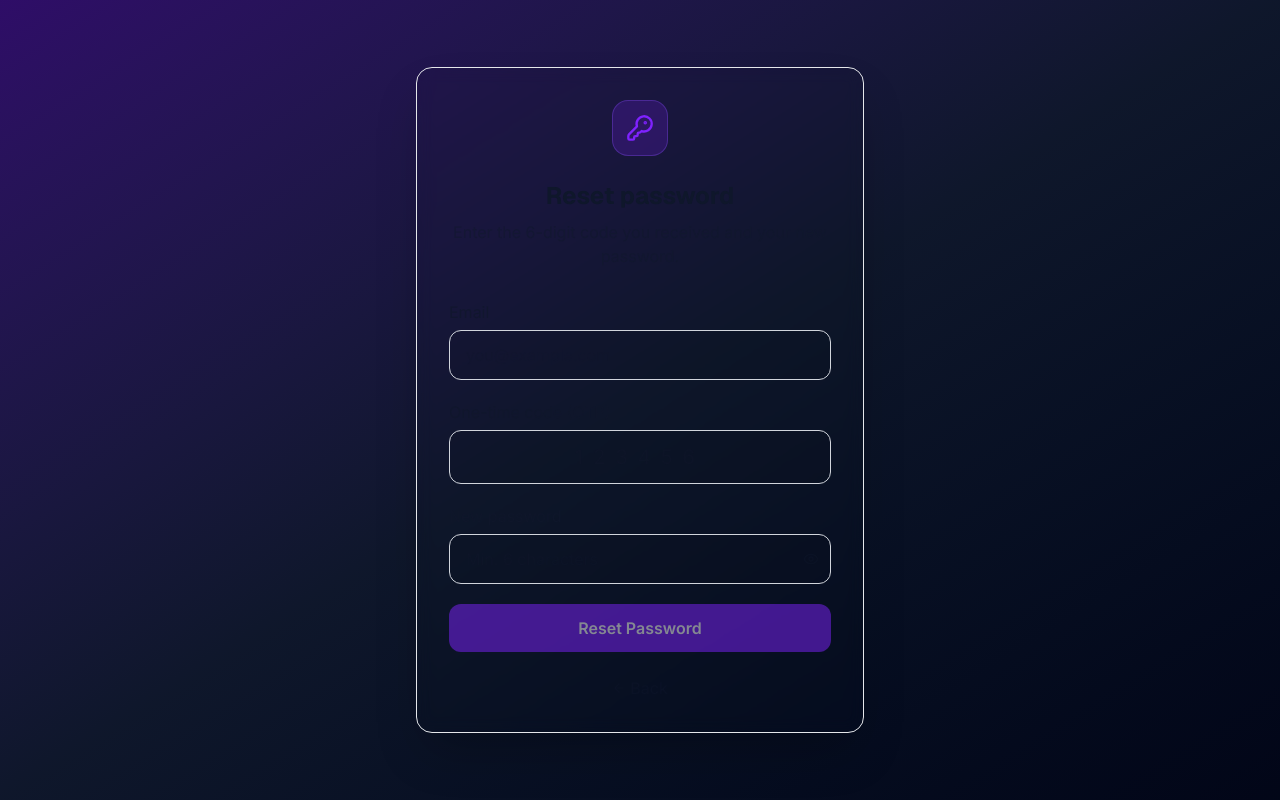
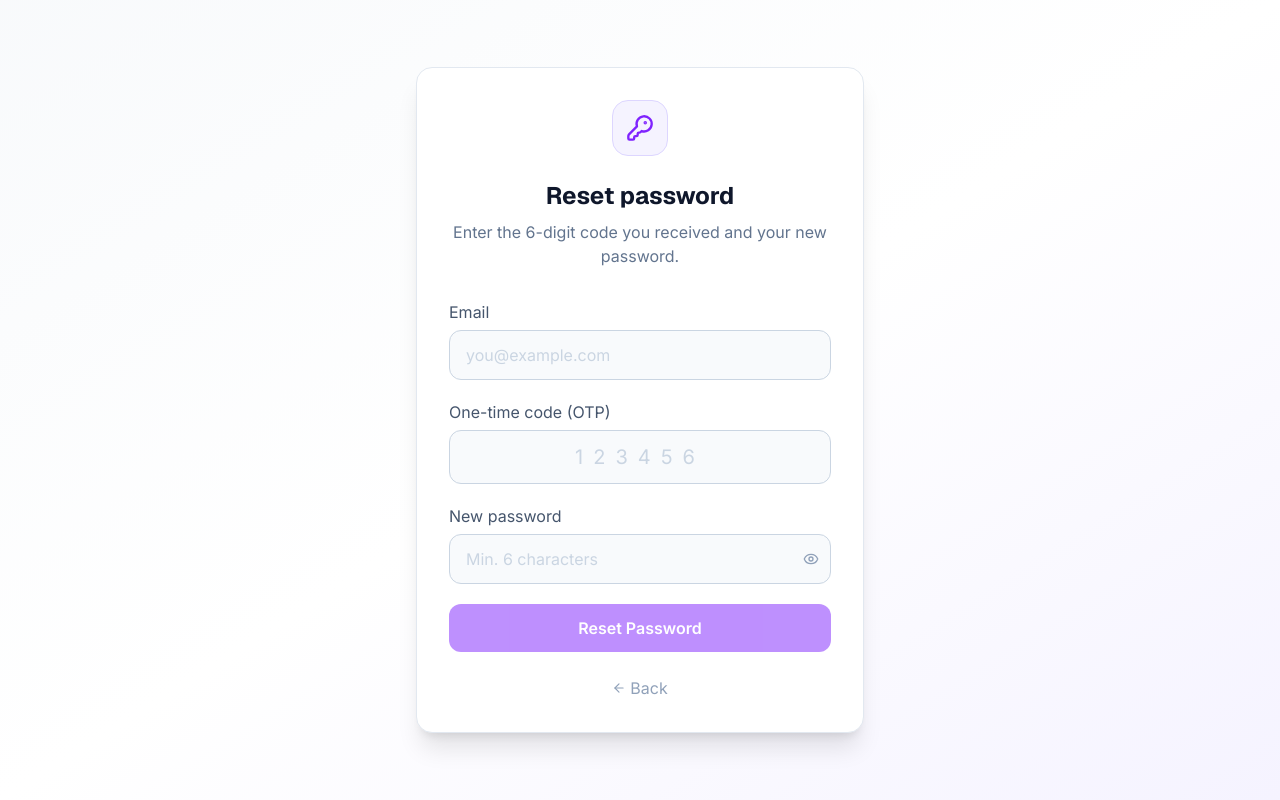
Before and after one commit to bhavik41/VaultShareFrontened, a React (Vite) app: page /reset-password in a window 1280 px wide. Built offline with nearby package versions, Linux system fonts and the light colour scheme; no server answers.

Commit message:
fix: switch ResetPasswordPage to the light theme
Same dark-gradient/near-transparent-card readability issue as
ForgotPasswordPage. Applies the same light theme (white card, slate
text, violet accents) for consistency across the auth flow.

```diff
--- a/src/pages/ResetPasswordPage.tsx
+++ b/src/pages/ResetPasswordPage.tsx
@@ -32,18 +32,18 @@ export default function ResetPasswordPage() {
   }
 
   return (
-    <div className="min-h-screen w-full flex items-center justify-center bg-gradient-to-br from-violet-950 via-slate-900 to-slate-950 p-4">
+    <div className="min-h-screen w-full flex items-center justify-center bg-gradient-to-br from-slate-50 via-white to-violet-50 p-4">
       <div className="w-full max-w-md">
-        <div className="bg-black/3 border border-gray-200 rounded-2xl p-8 backdrop-blur-sm shadow-2xl">
+        <div className="bg-white border border-slate-200 rounded-2xl p-8 shadow-xl">
           {/* Icon */}
           <div className="flex justify-center mb-6">
-            <div className="h-14 w-14 rounded-2xl bg-violet-600/20 border border-violet-500/30 flex items-center justify-center">
+            <div className="h-14 w-14 rounded-2xl bg-violet-50 border border-violet-200 flex items-center justify-center">
               <KeyRound className="h-7 w-7 text-violet-600" />
             </div>
           </div>
 
           <h1 className="text-2xl font-bold text-slate-900 text-center mb-2">Reset password</h1>
-          <p className="text-slate-900/50 text-base text-center mb-8">
+          <p className="text-slate-500 text-base text-center mb-8">
             Enter the 6-digit code you received and your new password.
           </p>
 
@@ -51,24 +51,24 @@ export default function ResetPasswordPage() {
             <div className="flex flex-col items-center gap-4">
               <CheckCircle2 className="h-12 w-12 text-emerald-600" />
               <p className="text-slate-900 font-medium">Password reset successfully!</p>
-              <p className="text-slate-900/50 text-base text-center">Redirecting to sign in…</p>
+              <p className="text-slate-500 text-base text-center">Redirecting to sign in…</p>
             </div>
           ) : (
             <form onSubmit={handleSubmit} className="space-y-5">
               <div>
-                <label className="block text-base text-slate-900/70 mb-1.5">Email</label>
+                <label className="block text-base text-slate-600 mb-1.5">Email</label>
                 <input
                   type="email"
                   required
                   value={email}
                   onChange={(e) => setEmail(e.target.value)}
                   placeholder="you@example.com"
-                  className="w-full bg-black/5 border border-gray-300 rounded-xl px-4 py-3 text-slate-900 placeholder:text-slate-900/30 focus:outline-none focus:ring-2 focus:ring-violet-500 transition"
+                  className="w-full bg-slate-50 border border-slate-300 rounded-xl px-4 py-3 text-slate-900 placeholder:text-slate-300 focus:outline-none focus:ring-2 focus:ring-violet-500 focus:border-violet-400 transition"
                 />
               </div>
 
               <div>
-                <label className="block text-base text-slate-900/70 mb-1.5">One-time code (OTP)</label>
+                <label className="block text-base text-slate-600 mb-1.5">One-time code (OTP)</label>
                 <input
                   type="text"
                   required
@@ -76,12 +76,12 @@ export default function ResetPasswordPage() {
                   value={otp}
                   onChange={(e) => setOtp(e.target.value.replace(/\D/g, ""))}
                   placeholder="123456"
-                  className="w-full bg-black/5 border border-gray-300 rounded-xl px-4 py-3 text-slate-900 text-center text-xl tracking-[0.5em] placeholder:text-slate-900/30 focus:outline-none focus:ring-2 focus:ring-violet-500 transition"
+                  className="w-full bg-slate-50 border border-slate-300 rounded-xl px-4 py-3 text-slate-900 text-center text-xl tracking-[0.5em] placeholder:text-slate-300 focus:outline-none focus:ring-2 focus:ring-violet-500 focus:border-violet-400 transition"
                 />
               </div>
 
               <div>
-                <label className="block text-base text-slate-900/70 mb-1.5">New password</label>
+                <label className="block text-base text-slate-600 mb-1.5">New password</label>
                 <div className="relative">
                   <input
                     type={showPassword ? "text" : "password"}
@@ -90,12 +90,12 @@ export default function ResetPasswordPage() {
                     value={newPassword}
                     onChange={(e) => setNewPassword(e.target.value)}
                     placeholder="Min. 6 characters"
-                    className="w-full bg-black/5 border border-gray-300 rounded-xl px-4 py-3 pr-12 text-slate-900 placeholder:text-slate-900/30 focus:outline-none focus:ring-2 focus:ring-violet-500 transition"
+                    className="w-full bg-slate-50 border border-slate-300 rounded-xl px-4 py-3 pr-12 text-slate-900 placeholder:text-slate-300 focus:outline-none focus:ring-2 focus:ring-violet-500 focus:border-violet-400 transition"
                   />
                   <button
                     type="button"
                     onClick={() => setShowPassword((v) => !v)}
-                    className="absolute right-3 top-1/2 -translate-y-1/2 text-slate-900/40 hover:text-slate-900/70 transition"
+                    className="absolute right-3 top-1/2 -translate-y-1/2 text-slate-400 hover:text-slate-600 transition"
                   >
                     {showPassword ? <EyeOff className="h-4 w-4" /> : <Eye className="h-4 w-4" />}
                   </button>
@@ -103,7 +103,7 @@ export default function ResetPasswordPage() {
               </div>
 
               {error && (
-                <p className="text-rose-600 text-base bg-rose-500/10 border border-rose-500/20 rounded-lg px-3 py-2">
+                <p className="text-rose-600 text-base bg-rose-50 border border-rose-200 rounded-lg px-3 py-2">
                   {error}
                 </p>
               )}
@@ -120,7 +120,7 @@ export default function ResetPasswordPage() {
           )}
 
           <div className="mt-6 text-center">
-            <Link to="/forgot-password" className="text-slate-900/40 hover:text-slate-900/70 text-base flex items-center justify-center gap-1 transition-colors">
+            <Link to="/forgot-password" className="text-slate-400 hover:text-slate-600 text-base flex items-center justify-center gap-1 transition-colors">
               <ArrowLeft className="h-3.5 w-3.5" /> Back
             </Link>
           </div>
```
